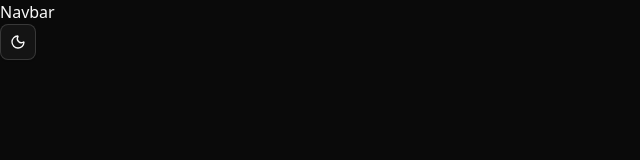
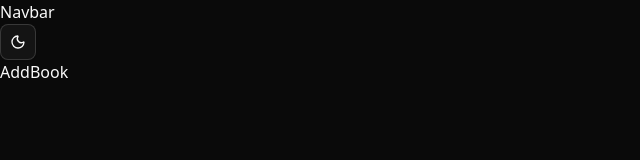
Before and after one commit to tkabir3066/level-2-assignment-4, a React (Vite) app: page /create-book in a window 1280 px wide. Shown: the top 160 px of the page, without its empty margins (0-640 px from the left). Built offline with nearby package versions, Linux system fonts and the light colour scheme.

Commit message:
handling routes uising react router

```diff
--- a/package.json
+++ b/package.json
@@ -20,6 +20,7 @@
     "react": "^19.1.0",
     "react-dom": "^19.1.0",
     "react-redux": "^9.2.0",
+    "react-router": "^7.6.3",
     "tailwind-merge": "^3.3.1",
     "tailwindcss": "^4.1.11"
   },
--- a/src/App.tsx
+++ b/src/App.tsx
@@ -1,9 +1,11 @@
+import { Outlet } from "react-router";
 import Navbar from "./components/layout/Navbar";
 
 function App() {
   return (
     <div>
       <Navbar />
+      <Outlet />
     </div>
   );
 }
--- a/src/main.tsx
+++ b/src/main.tsx
@@ -1,17 +1,19 @@
 import { StrictMode } from "react";
 import { createRoot } from "react-dom/client";
 import "./index.css";
-import App from "./App.tsx";
+
 import { Provider } from "react-redux";
 import { store } from "./redux/store.ts";
 import { ThemeProvider } from "./providers/theme-provider.tsx";
+import { RouterProvider } from "react-router";
+import router from "./routes/index.ts";
 
 createRoot(document.getElementById("root")!).render(
   <StrictMode>
-    <ThemeProvider defaultTheme="dark" storageKey="vite-ui-theme">
-      <Provider store={store}>
-        <App />
-      </Provider>
-    </ThemeProvider>
+    <Provider store={store}>
+      <ThemeProvider defaultTheme="dark" storageKey="vite-ui-theme">
+        <RouterProvider router={router} />
+      </ThemeProvider>
+    </Provider>
   </StrictMode>
 );
--- /dev/null
+++ b/src/pages/AddBook.tsx
@@ -0,0 +1,7 @@
+import React from "react";
+
+function AddBook() {
+  return <div>AddBook</div>;
+}
+
+export default AddBook;
--- /dev/null
+++ b/src/pages/Books.tsx
@@ -0,0 +1,7 @@
+import React from "react";
+
+function Books() {
+  return <div>Books</div>;
+}
+
+export default Books;
--- /dev/null
+++ b/src/pages/BorrowSummary.tsx
@@ -0,0 +1,7 @@
+import React from "react";
+
+function BorrowSummary() {
+  return <div>BorrowSummary</div>;
+}
+
+export default BorrowSummary;
--- /dev/null
+++ b/src/routes/index.ts
@@ -0,0 +1,32 @@
+import { createBrowserRouter } from "react-router";
+import App from "../App";
+import Books from "@/pages/Books";
+import AddBook from "@/pages/AddBook";
+import BorrowSummary from "@/pages/BorrowSummary";
+
+const router = createBrowserRouter([
+  {
+    path: "/",
+    Component: App,
+    children: [
+      {
+        index: true,
+        Component: Books,
+      },
+      {
+        path: "books",
+        Component: Books,
+      },
+      {
+        path: "create-book",
+        Component: AddBook,
+      },
+      {
+        path: "borrow-summary",
+        Component: BorrowSummary,
+      },
+    ],
+  },
+]);
+
+export default router;
```
Also changed, not shown: 1 other file (tests, documents, lock files or other folders).
